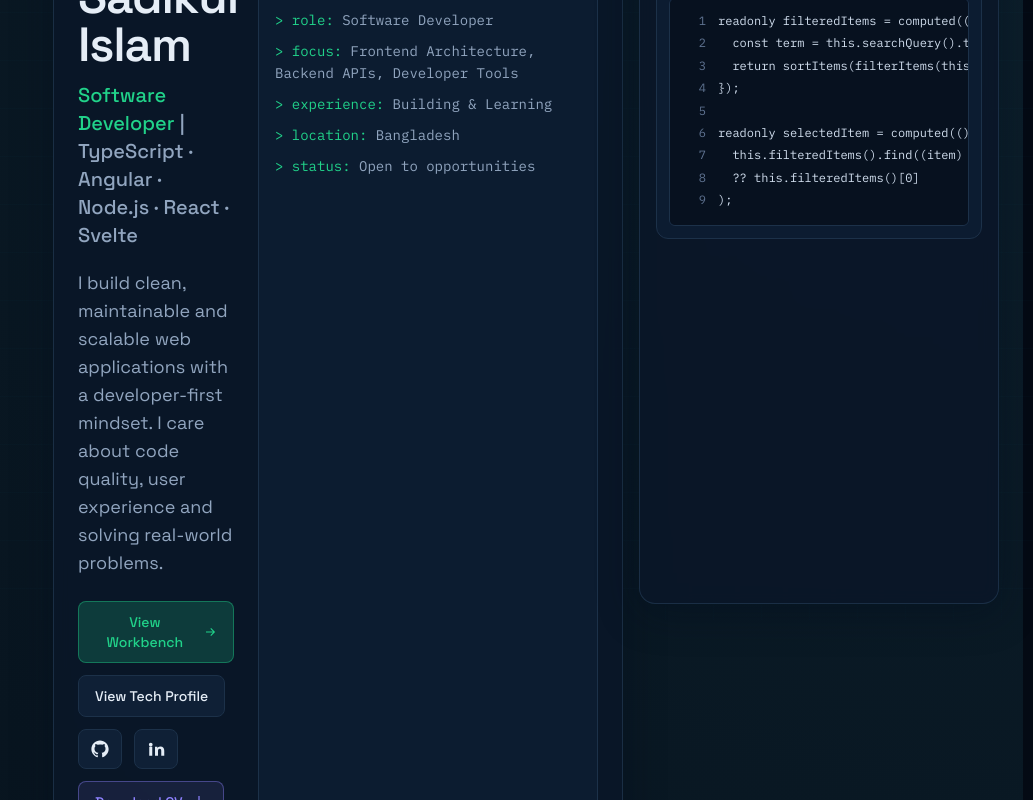
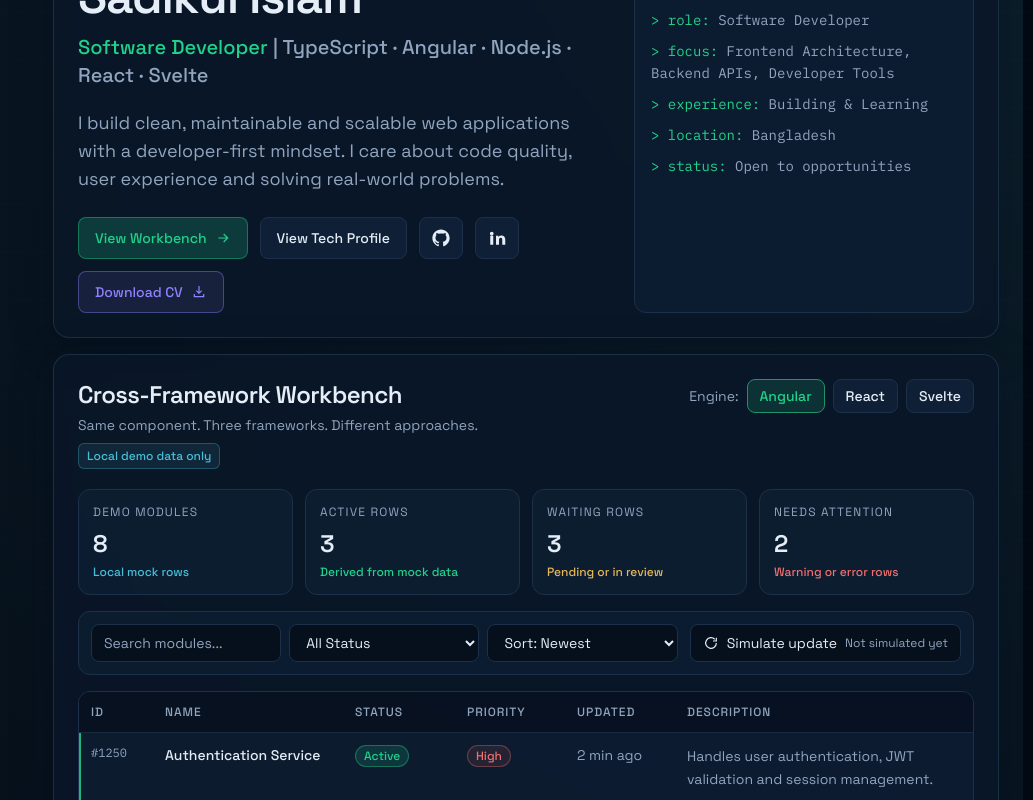
Before and after one commit to sad1kul/Developer-as-a-Platform, an Angular app: page / in a window 1280 px wide. Shown: the part 180-980 px from the top of the page, without its empty margins (247-1280 px from the left). Built offline with nearby package versions, Linux system fonts and the light colour scheme.

Commit message:
source Code bar chart Position Update

```diff
--- a/engines/svelte-workbench/src/SvelteWorkbench.svelte
+++ b/engines/svelte-workbench/src/SvelteWorkbench.svelte
@@ -231,12 +231,12 @@
           <thead>
             <tr>
               <th style="width: 74px">ID</th>
-              <th style="width: 18%">Name</th>
-              <th style="width: 96px">Status</th>
-              <th style="width: 90px">Priority</th>
-              <th style="width: 86px">Updated</th>
-              <th>Description</th>
-              <th style="width: 22%">Tech tags</th>
+              <th style="width: 190px">Name</th>
+              <th style="width: 112px">Status</th>
+              <th style="width: 110px">Priority</th>
+              <th style="width: 110px">Updated</th>
+              <th style="width: 310px">Description</th>
+              <th style="width: 214px">Tech tags</th>
             </tr>
           </thead>
           <tbody>
@@ -552,15 +552,19 @@
     color: #e5edf6;
     padding: 0.25rem 0.45rem;
     font-size: 0.75rem;
+    white-space: nowrap;
   }
 
   .table-shell {
     display: none;
-    overflow: hidden;
+    min-width: 0;
+    overflow-x: auto;
+    -webkit-overflow-scrolling: touch;
   }
 
   table {
     width: 100%;
+    min-width: 1120px;
     border-collapse: collapse;
     table-layout: fixed;
   }
@@ -575,16 +579,31 @@
     font-size: 0.75rem;
     font-weight: 600;
     letter-spacing: 0.08em;
+    line-height: 1.35;
     padding: 0.75rem;
     text-align: left;
     text-transform: uppercase;
+    white-space: nowrap;
   }
 
   td {
     border-bottom: 1px solid rgba(28, 49, 73, 0.5);
     color: #91a5bf;
+    line-height: 1.5;
+    overflow-wrap: break-word;
     padding: 0.75rem;
     vertical-align: top;
+  }
+
+  td:nth-child(1),
+  td:nth-child(3),
+  td:nth-child(4),
+  td:nth-child(5) {
+    white-space: nowrap;
+  }
+
+  td .tag-list {
+    margin-top: 0;
   }
 
   .empty-state-cell {
@@ -605,6 +624,8 @@
     border: 0;
     background: transparent;
     color: #e5edf6;
+    max-width: 100%;
+    overflow-wrap: break-word;
     padding: 0;
     text-align: left;
     transition: color 160ms ease;
@@ -663,10 +684,15 @@
     background: rgba(244, 111, 111, 0.22);
   }
 
+  .detail-card {
+    min-width: 0;
+  }
+
   .detail-title {
     margin: 0;
     color: #e5edf6;
     font-size: 1.125rem;
+    overflow-wrap: break-word;
   }
 
   .empty-state {
@@ -713,10 +739,6 @@
     .kpi-grid {
       grid-template-columns: repeat(4, minmax(0, 1fr));
     }
-
-    .engine-grid {
-      grid-template-columns: minmax(0, 1fr) 280px;
-    }
   }
 
   @media (prefers-reduced-motion: reduce) {
--- a/src/app/app.component.html
+++ b/src/app/app.component.html
@@ -56,8 +56,8 @@
     }
   </header>
 
-  <div class="relative mx-auto max-w-[1900px] px-3 py-3 sm:px-4 lg:px-5 lg:py-4 xl:px-6">
-    <div class="grid gap-4 lg:grid-cols-[260px_minmax(0,1fr)] xl:grid-cols-[260px_minmax(0,1fr)_360px]">
+  <div class="relative mx-auto max-w-[2100px] px-3 py-3 sm:px-4 lg:px-5 lg:py-4 xl:px-6">
+    <div class="grid gap-4 lg:grid-cols-[260px_minmax(0,1fr)] min-[1900px]:grid-cols-[260px_minmax(0,1fr)_460px]">
       <aside class="sticky top-4 hidden h-[calc(100vh-2rem)] flex-col rounded-2xl border border-border-soft/90 bg-bg-surface/90 p-4 shadow-soft backdrop-blur lg:flex">
         <div class="flex items-center gap-3 border-b border-border-soft/80 pb-4">
           <span class="flex h-11 w-11 items-center justify-center rounded-lg border border-emerald/40 bg-emerald/10 text-emerald">
@@ -299,6 +299,7 @@
             </div>
           </div>
 
+          @if (activeFramework() === 'Angular') {
             <div class="mt-5 grid gap-3 sm:grid-cols-2 xl:grid-cols-4">
               @for (metric of kpiMetrics(); track metric.label) {
                 <article class="rounded-xl border border-border-soft bg-bg-soft/70 p-3.5">
@@ -362,8 +363,7 @@
               </button>
             </div>
 
-          @if (activeFramework() === 'Angular') {
-            <div class="mt-4 grid gap-4 xl:grid-cols-[minmax(0,1fr)_280px]">
+            <div class="mt-4 grid gap-4">
               <div class="space-y-3 md:hidden">
                 @if (filteredItems().length === 0) {
                   <div class="rounded-xl border border-border-soft bg-bg-soft/60 px-4 py-8 text-center text-sm text-text-muted">
@@ -412,18 +412,18 @@
                 }
               </div>
 
-              <div class="hidden overflow-hidden rounded-xl border border-border-soft bg-bg-soft/60 md:block">
+              <div class="hidden overflow-x-auto rounded-xl border border-border-soft bg-bg-soft/60 md:block">
                 <div>
-                  <table class="w-full table-fixed text-left text-sm">
+                  <table class="min-w-[1120px] w-full table-fixed text-left text-sm">
                     <thead class="border-b border-border-soft/80 bg-bg-main/50 text-xs uppercase tracking-[0.08em] text-text-muted">
                       <tr>
-                        <th class="w-[74px] px-3 py-3 font-medium">ID</th>
-                        <th class="w-[18%] px-3 py-3 font-medium">Name</th>
-                        <th class="w-[96px] px-3 py-3 font-medium">Status</th>
-                        <th class="w-[90px] px-3 py-3 font-medium">Priority</th>
-                        <th class="w-[86px] px-3 py-3 font-medium">Updated</th>
-                        <th class="px-3 py-3 font-medium">Description</th>
-                        <th class="w-[22%] px-3 py-3 font-medium">Tech tags</th>
+                        <th class="w-[74px] whitespace-nowrap px-3 py-3 font-medium">ID</th>
+                        <th class="w-[190px] whitespace-nowrap px-3 py-3 font-medium">Name</th>
+                        <th class="w-[112px] whitespace-nowrap px-3 py-3 font-medium">Status</th>
+                        <th class="w-[110px] whitespace-nowrap px-3 py-3 font-medium">Priority</th>
+                        <th class="w-[110px] whitespace-nowrap px-3 py-3 font-medium">Updated</th>
+                        <th class="w-[310px] whitespace-nowrap px-3 py-3 font-medium">Description</th>
+                        <th class="w-[214px] whitespace-nowrap px-3 py-3 font-medium">Tech tags</th>
                       </tr>
                     </thead>
                     <tbody>
@@ -444,18 +444,18 @@
                           "
                           (click)="selectItem(item.id)"
                         >
-                          <td class="px-3 py-3 font-mono text-xs text-text-muted">#{{ item.id }}</td>
-                          <td class="px-3 py-3">
+                          <td class="whitespace-nowrap px-3 py-3 align-top font-mono text-xs text-text-muted">#{{ item.id }}</td>
+                          <td class="px-3 py-3 align-top">
                             <button
                               type="button"
-                              class="text-left font-medium text-text-main transition hover:text-cyan"
+                              class="block max-w-full break-words text-left font-medium text-text-main transition hover:text-cyan"
                               [attr.aria-label]="'Select module ' + item.name"
                               (click)="selectItem(item.id); $event.stopPropagation()"
                             >
                               {{ item.name }}
                             </button>
                           </td>
-                          <td class="px-3 py-3">
+                          <td class="whitespace-nowrap px-3 py-3 align-top">
                             <span
                               class="inline-flex rounded-full border px-2 py-0.5 text-xs font-medium"
                               [ngClass]="statusClasses(item.status)"
@@ -463,7 +463,7 @@
                               {{ item.status }}
                             </span>
                           </td>
-                          <td class="px-3 py-3">
+                          <td class="whitespace-nowrap px-3 py-3 align-top">
                             <span
                               class="inline-flex rounded-full border px-2 py-0.5 text-xs font-medium"
                               [ngClass]="priorityClasses(item.priority)"
@@ -471,12 +471,12 @@
                               {{ item.priority }}
                             </span>
                           </td>
-                          <td class="px-3 py-3 text-text-muted">{{ item.updatedAt }}</td>
-                          <td class="px-3 py-3 text-text-muted">{{ item.description }}</td>
-                          <td class="px-3 py-3">
+                          <td class="whitespace-nowrap px-3 py-3 align-top text-text-muted">{{ item.updatedAt }}</td>
+                          <td class="px-3 py-3 align-top leading-relaxed text-text-muted">{{ item.description }}</td>
+                          <td class="px-3 py-3 align-top">
                             <div class="flex flex-wrap gap-1.5">
                               @for (tag of item.techTags; track tag) {
-                                <span class="rounded-md border border-border-soft bg-bg-main/70 px-1.5 py-0.5 text-[11px] text-text-main">
+                                <span class="whitespace-nowrap rounded-md border border-border-soft bg-bg-main/70 px-1.5 py-0.5 text-[11px] text-text-main">
                                   {{ tag }}
                                 </span>
                               }
@@ -689,7 +689,7 @@
         </section>
       </main>
 
-      <aside class="rounded-2xl border border-border-soft/90 bg-bg-surface/90 p-4 shadow-soft backdrop-blur lg:col-span-2 xl:col-span-1 xl:sticky xl:top-4 xl:h-[calc(100vh-2rem)] xl:overflow-y-auto">
+      <aside class="rounded-2xl border border-border-soft/90 bg-bg-surface/90 p-4 shadow-soft backdrop-blur lg:col-span-2 min-[1900px]:col-span-1 min-[1900px]:sticky min-[1900px]:top-4 min-[1900px]:h-[calc(100vh-2rem)] min-[1900px]:overflow-y-auto">
         <div class="flex items-center gap-2 overflow-x-auto pb-2" role="tablist" aria-label="Technical context tabs">
           @for (tab of contextTabs; track tab) {
             <button
@@ -718,7 +718,7 @@
             [id]="contextPanelId('Source Code')"
             [attr.aria-labelledby]="contextTabId('Source Code')"
           >
-            <div class="rounded-xl border border-border-soft bg-bg-soft/65 p-3">
+            <div class="rounded-xl border border-border-soft bg-bg-soft/65 p-4">
               <p class="text-sm font-medium text-cyan">{{ activeSourceSample().label }}</p>
               <div class="mt-2 flex items-center justify-between rounded-md border border-border-soft bg-bg-main/70 px-3 py-2">
                 <span class="font-mono text-xs text-text-muted">{{ activeSourceSample().filename }}</span>
@@ -734,7 +734,7 @@
                   {{ copyState() === 'copied' ? 'Copied' : 'Copy' }}
                 </button>
               </div>
-              <div class="mt-3 overflow-x-auto rounded-md border border-border-soft bg-[#07111f] p-3 font-mono text-xs leading-relaxed">
+              <div class="mt-3 min-h-[320px] overflow-x-auto rounded-md border border-border-soft bg-[#07111f] p-4 font-mono text-[13px] leading-relaxed">
                 @for (line of activeSourceSample().lines; track $index) {
                   <div class="code-line flex gap-3">
                     <span class="w-6 shrink-0 text-right text-[#5f7391]">{{ $index + 1 }}</span>
--- a/src/app/app.component.scss
+++ b/src/app/app.component.scss
@@ -20,6 +20,7 @@ article {
 }
 
 .code-line {
+  min-width: max-content;
   min-height: 1.4rem;
 }
 
```
Also changed, not shown: engines/react-workbench/src/ReactWorkbench.tsx (+6 -6 lines), engines/react-workbench/src/styles.ts (+24 -5 lines), public/engines/react-workbench.js, public/engines/svelte-workbench.js. Lines whose indentation alone changed are shown as unchanged.
